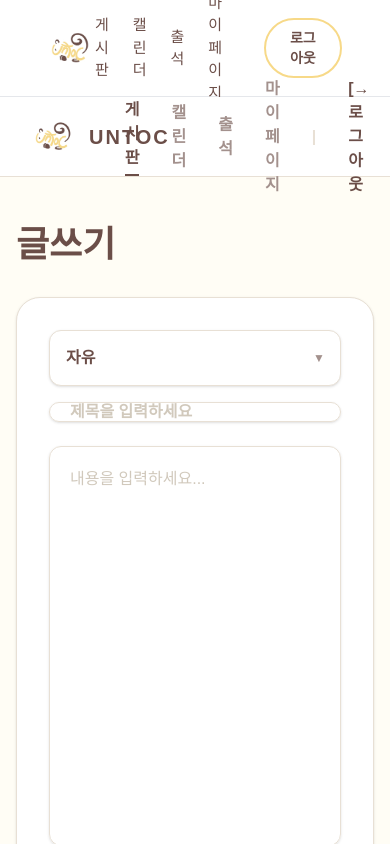
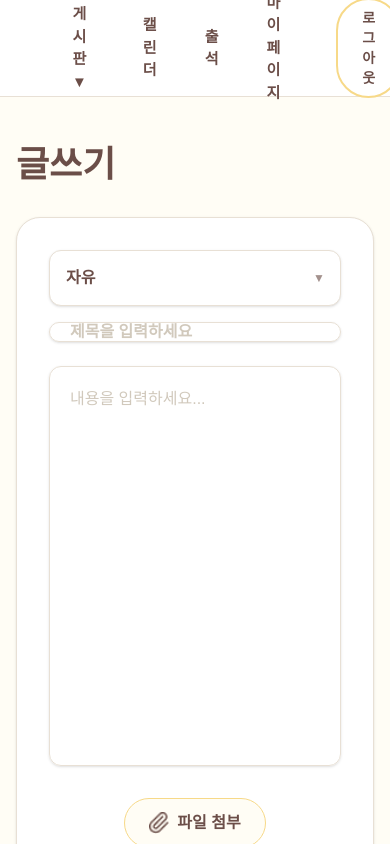
Before and after one commit to Untoc-Camp-2026/Untoc-backend, a Next.js app in the folder front/: page /board/write in a window 390 px wide. Shown: the top 844 px of the page. Built offline with nearby package versions, Linux system fonts and the light colour scheme.

Commit message:
헤더푸터 보완 및 로그인 시 드롭다운

```diff
--- a/front/src/components/layout/Header.tsx
+++ b/front/src/components/layout/Header.tsx
@@ -1,6 +1,6 @@
 import Link from "next/link";
 import { useState } from "react";
-import Logo from "@/assets/images/언톡_스티커.webp"
+import Logo from "@/assets/images/언톡_스티커.webp";
 import Image from "next/image";
 
 type HeaderProps = {
@@ -10,11 +10,12 @@ type HeaderProps = {
 export default function Header({ isLogin = false }: HeaderProps) {
   const [showUntoc, setShowUntoc] = useState(false);
   const [showCamp, setShowCamp] = useState(false);
+  // 게시판 드롭다운 상태 추가
+  const [showBoard, setShowBoard] = useState(false);
 
   return (
-    <header className="w-full border-b border-gray-200 bg-white">
-      <div className="flex h-24 items-center justify-between px-12">
-
+    <header className="w-full border-b border-[#E8E0D5] bg-white relative z-50">
+      <div className="flex h-24 items-center justify-between px-12 max-w-7xl mx-auto w-full">
         {/* Logo */}
         <Link href="/">
           <Image
@@ -28,15 +29,13 @@ export default function Header({ isLogin = false }: HeaderProps) {
 
         {/* 오른쪽 메뉴 전체 */}
         <div className="flex items-center gap-10">
-
           {/* Navigation */}
-          <nav className="flex items-center gap-6 text-[15px] font-medium text-[#6B4E48]">
-
+          <nav className="flex items-center gap-4 text-[15px] font-bold text-[#6B4E48]">
             {!isLogin ? (
               <>
                 {/* UNTOC */}
                 <div
-                  className="relative px-3 py-3"
+                  className="relative px-2 py-3"
                   onMouseEnter={() => setShowUntoc(true)}
                   onMouseLeave={() => setShowUntoc(false)}
                 >
@@ -50,17 +49,15 @@ export default function Header({ isLogin = false }: HeaderProps) {
                     UNTOC {showUntoc ? "▲" : "▼"}
                   </button>
 
-                  {showUntoc && ( //여기 mt-3이 문제!!
-                    <div className="absolute top-full left-0 w-36 overflow-hidden rounded-xl border border-[#6B4E48] bg-white shadow-lg">
-                      <Link href="/untoc/about" className="block px-4 py-3 hover:bg-gray-100">
+                  {showUntoc && (
+                    <div className="absolute top-full left-0 w-36 overflow-hidden rounded-xl border border-[#E8E0D5] bg-white shadow-lg mt-1">
+                      <Link href="/untoc/about" className="block px-4 py-3 hover:bg-[#FFFDF5] transition-colors">
                         소개
                       </Link>
-
-                      <Link href="/untoc/history" className="block px-4 py-3 hover:bg-gray-100">
+                      <Link href="/untoc/history" className="block px-4 py-3 hover:bg-[#FFFDF5] transition-colors">
                         연혁
                       </Link>
-
-                      <Link href="/untoc/members" className="block px-4 py-3 hover:bg-gray-100">
+                      <Link href="/untoc/members" className="block px-4 py-3 hover:bg-[#FFFDF5] transition-colors">
                         구성원
                       </Link>
                     </div>
@@ -69,7 +66,7 @@ export default function Header({ isLogin = false }: HeaderProps) {
 
                 {/* CAMP */}
                 <div
-                  className="relative px-3 py-3"
+                  className="relative px-2 py-3"
                   onMouseEnter={() => setShowCamp(true)}
                   onMouseLeave={() => setShowCamp(false)}
                 >
@@ -84,12 +81,11 @@ export default function Header({ isLogin = false }: HeaderProps) {
                   </button>
 
                   {showCamp && (
-                    <div className="absolute top-full left-0 w-36 overflow-hidden rounded-xl border border-[#6B4E48] bg-white shadow-lg">
-                      <Link href="/untoc-camp/about" className="block px-4 py-3 hover:bg-gray-100">
+                    <div className="absolute top-full left-0 w-36 overflow-hidden rounded-xl border border-[#E8E0D5] bg-white shadow-lg mt-1">
+                      <Link href="/untoc-camp/about" className="block px-4 py-3 hover:bg-[#FFFDF5] transition-colors">
                         소개
                       </Link>
-
-                      <Link href="/untoc-camp/projects" className="block px-4 py-3 hover:bg-gray-100">
+                      <Link href="/untoc-camp/projects" className="block px-4 py-3 hover:bg-[#FFFDF5] transition-colors">
                         역대 작품들
                       </Link>
                     </div>
@@ -98,60 +94,89 @@ export default function Header({ isLogin = false }: HeaderProps) {
 
                 <Link
                   href="/gallery"
-                  className="rounded-full px-4 py-2 transition-all duration-200 hover:bg-[#F7D988] hover:shadow-md"
+                  className="rounded-full px-4 py-2 transition-all duration-200 hover:bg-[#F7D988] hover:shadow-sm"
                 >
                   Gallery
                 </Link>
               </>
             ) : (
               <>
-                <Link href="/board/free">게시판</Link>
-                <Link href="/calendar">캘린더</Link>
-                <Link href="/attendance">출석</Link>
-                <Link href="/mypage">마이페이지</Link>
+                {/* 게시판 (로그인 상태) */}
+                <div
+                  className="relative px-2 py-3"
+                  onMouseEnter={() => setShowBoard(true)}
+                  onMouseLeave={() => setShowBoard(false)}
+                >
+                  <button
+                    className={`rounded-full px-4 py-2 transition-all duration-200 ${
+                      showBoard
+                        ? "bg-[#F7D988] shadow-sm"
+                        : "hover:bg-[#F7D988] hover:shadow-sm"
+                    }`}
+                  >
+                    게시판 {showBoard ? "▲" : "▼"}
+                  </button>
+
+                  {showBoard && (
+                    <div className="absolute top-full left-0 w-44 overflow-hidden rounded-xl border border-[#E8E0D5] bg-white shadow-lg mt-1 flex flex-col">
+                      <Link href="/board" className="flex items-center gap-3 px-5 py-3.5 hover:bg-[#FFFDF5] transition-colors">
+                        <span className="text-lg">💬</span> 자유게시판
+                      </Link>
+                      <Link href="/board" className="flex items-center gap-3 px-5 py-3.5 hover:bg-[#FFFDF5] transition-colors">
+                        <span className="text-lg">📝</span> 시험게시판
+                      </Link>
+                      <Link href="/board" className="flex items-center gap-3 px-5 py-3.5 hover:bg-[#FFFDF5] transition-colors">
+                        <span className="text-lg">📚</span> 스터디게시판
+                      </Link>
+                      <Link href="/board" className="flex items-center gap-3 px-5 py-3.5 hover:bg-[#FFFDF5] transition-colors">
+                        <span className="text-lg">💼</span> 취업게시판
+                      </Link>
+                      <Link href="/board" className="flex items-center gap-3 px-5 py-3.5 hover:bg-[#FFFDF5] transition-colors">
+                        <span className="text-lg">🎮</span> 게임게시판
+                      </Link>
+                    </div>
+                  )}
+                </div>
+
+                <Link
+                  href="/calendar"
+                  className="rounded-full px-4 py-2 transition-all duration-200 hover:bg-[#F7D988] hover:shadow-sm"
+                >
+                  캘린더
+                </Link>
+                <Link
+                  href="/attendance"
+                  className="rounded-full px-4 py-2 transition-all duration-200 hover:bg-[#F7D988] hover:shadow-sm"
+                >
+                  출석
+                </Link>
+                <Link
+                  href="/mypage"
+                  className="rounded-full px-4 py-2 transition-all duration-200 hover:bg-[#F7D988] hover:shadow-sm"
+                >
+                  마이페이지
+                </Link>
               </>
             )}
           </nav>
 
-          {/* Right */}
+          {/* Right (로그인 / 로그아웃) */}
           {!isLogin ? (
             <Link
               href="/login"
-              className="
-                rounded-full
-                border-2
-                border-[#F7D988]
-                px-6
-                py-2
-                text-sm
-                font-semibold
-                text-[#6B4E48]
-            transition-all
-    hover:bg-[#F7D988]
-  "
+              className="rounded-full border-2 border-[#F7D988] px-6 py-2 text-sm font-semibold text-[#6B4E48] transition-all hover:bg-[#F7D988]"
             >
               Login
             </Link>
           ) : (
-            <button className="
-    rounded-full
-    border-2
-    border-[#F7D988]
-    px-6
-    py-2
-    text-sm
-    font-semibold
-    text-[#6B4E48]
-    transition-all
-    hover:bg-[#F7D988]
-  "
+            <Link
+              href="/logout"
+              className="rounded-full border-2 border-[#F7D988] px-6 py-2 text-sm font-semibold text-[#6B4E48] transition-all hover:bg-[#F7D988]"
             >
               로그아웃
-            </button>
+            </Link>
           )}
-
         </div>
-
       </div>
     </header>
   );
--- a/front/src/pages/board/write.tsx
+++ b/front/src/pages/board/write.tsx
@@ -40,24 +40,6 @@ export default function BoardWrite() {
       <Head>
         <title>글쓰기 - UNTOC</title>
       </Head>
-
-      {/* 상단 GNB */}
-      <header className="w-full h-20 flex items-center justify-between px-8 md:px-16 bg-white border-b border-[#E8E0D5]">
-        <Link href="/" className="flex items-center gap-3">
-          <Image src={untocLogo} alt="UNTOC 로고" width={45} height={45} className="object-contain" />
-          <span className="text-xl font-extrabold tracking-widest text-[#6B4E48]">UNTOC</span>
-        </Link>
-        <nav className="flex items-center gap-8 font-bold text-base">
-          <Link href="/board" className="text-[#6B4E48] border-b-2 border-[#6B4E48] pb-1">게시판</Link>
-          <Link href="/calendar" className="text-[#A3918D] hover:text-[#6B4E48] transition-colors">캘린더</Link>
-          <Link href="/attendance" className="text-[#A3918D] hover:text-[#6B4E48] transition-colors">출석</Link>
-          <Link href="/mypage" className="text-[#A3918D] hover:text-[#6B4E48] transition-colors">마이페이지</Link>
-          <span className="text-[#E8E0D5]">|</span>
-          <Link href="/logout" className="text-[#6B4E48] hover:text-black flex items-center gap-1">
-            <span>[→ 로그아웃</span>
-          </Link>
-        </nav>
-      </header>
 
       {/* 글쓰기 본문 영역 */}
       <main className="flex-1 w-full max-w-5xl mx-auto px-4 py-12">
```
Lines whose indentation alone changed are shown as unchanged.
